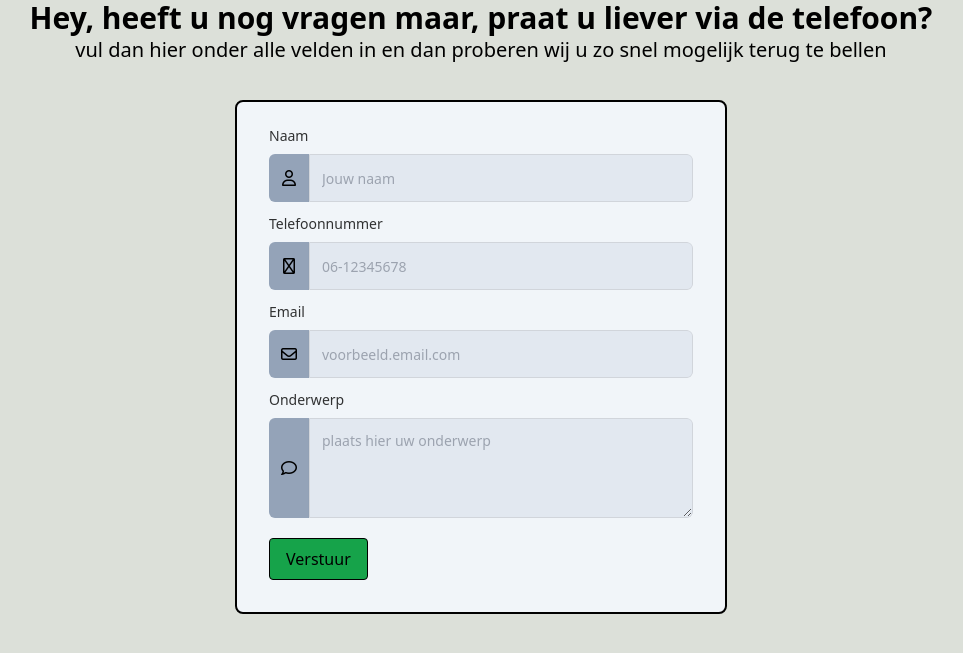
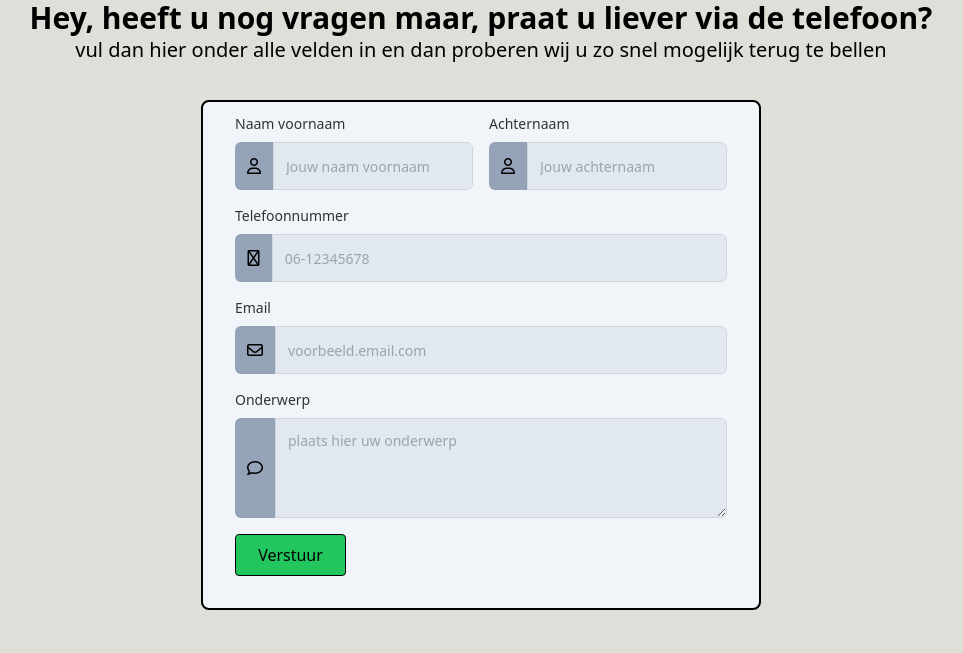
Before and after one commit to ChrisBouwhuis/terugBelpagina, a Laravel app: page / in a window 1280 px wide. Shown: the top 653 px of the page, without its empty margins (159-1122 px from the left). Run offline with Laravel 12, Linux system fonts and the light colour scheme; style sheets or scripts are compiled from the project's sources; some libraries are stand-ins or nearby versions.

Commit message:
ik heb een controler gemaakt waarmee ik input validatie kan doen als je submit met de juiste data word je order geplaatst en word je geredirect naar een success.blade.php pagina

```diff
--- /dev/null
+++ b/app/Http/Controllers/OrderControler.php
@@ -0,0 +1,68 @@
+<?php
+
+namespace App\Http\Controllers;
+
+use App\Models\CallbackOrder;
+use Illuminate\Http\Request;
+
+class OrderControler extends Controller
+{
+    /**
+     * Display a listing of the resource.
+     */
+    public function index()
+    {
+        return view('terugbelPagina');
+    }
+
+    /**
+     * Store a newly created resource in storage.
+     */
+    public function store(Request $request)
+    {
+        try {
+            $request->validate([
+                'name' => 'required',
+                'phone' => 'required',
+                'email' => 'required',
+                'comment' => 'required',
+            ]);
+            $callbackOrder = new CallbackOrder();
+            // gonna split this into first name and last name
+            $callbackOrder->name = $request->name;
+            $callbackOrder->phone = $request->phone;
+            $callbackOrder->email = $request->email;
+            $callbackOrder->comment = $request->comment;
+            $callbackOrder->save();
+            return redirect('/success');
+        } catch (\Exception $e) {
+            return redirect()->back()->with('error', 'Something went wrong');
+        }
+    }
+
+    /**
+     * Display the specified resource.
+     */
+    public function show(CallbackOrder $callbackOrder)
+    {
+        return $callbackOrder;
+    }
+
+    /**
+     * Update the specified resource in storage.
+     */
+    public function update(Request $request, CallbackOrder $callbackOrder)
+    {
+        $callbackOrder->status = $request->status;
+        $callbackOrder->department = $request->department;
+        $callbackOrder->save();
+    }
+
+    /**
+     * Remove the specified resource from storage.
+     */
+    public function destroy(CallbackOrder $callbackOrder)
+    {
+        $callbackOrder->delete();
+    }
+}
--- a/resources/views/components/input-fields/submit-button.blade.php
+++ b/resources/views/components/input-fields/submit-button.blade.php
@@ -1,4 +1,4 @@
-<button type="submit" class="border border-black overflow-hidden relative bg-green-600 mt-5 py-2 px-4 rounded group hover:bg-green-400 transition delay-75 duration-300">
+<button type="submit" class="border border-black overflow-hidden relative bg-green-500 py-2 w-full h-full rounded group hover:bg-green-300 transition delay-75 duration-300">
     <span class="z-50">{{ $text }}</span>
-    <div class="absolute -top-10 -left-12 w-2 h-[10rem] bg-white/50 z-10 rotate-45 transition delay-75 duration-300 group-hover:translate-x-32"></div>
+    <div class="absolute -top-10 -left-12 w-2 h-[10rem] bg-white/50 z-10 rotate-45 transition delay-75 duration-300 group-hover:translate-x-36"></div>
 </button>
--- a/resources/views/components/input-fields/text-block.blade.php
+++ b/resources/views/components/input-fields/text-block.blade.php
@@ -1,9 +1,18 @@
-<div class="flex flex-col mt-3 h-full">
+@props([
+    'heading' => 'Input',
+    'example' => 'Example',
+    'icon' => 'user',
+    'iconType' => 'regular',
+    'name' => 'input'
+])
+
+
+<div class="flex flex-col h-full">
     <label for="{{$heading}}" class="block mb-2 text-sm font-medium text-black/80">{{ $heading }}</label>
     <div class="flex group rounded-md overflow-hidden flex-row h-full">
         <div class="bg-slate-400 flex justify-center items-center w-10 min-h-max"><i class="p-3 fa-{{ $iconType }} fa-{{ $icon }}"></i></div>
-        <textarea id="{{ $heading }}" name="{{ $heading }}"
-                  class="w-96 p-3 border border-gray-300 rounded-r-md shadow-sm bg-slate-200
+        <textarea id="{{ $heading }}" name="{{ $name }}"
+                  class="w-full p-3 border border-gray-300 rounded-r-md shadow-sm bg-slate-200
                    dark:placeholder-black/60 focus:ring-[#DCE0D9] focus:border-[#DCE0D9] sm:text-sm min-h-max" placeholder="{{ $example }}"></textarea>
     </div>
 </div>
--- a/resources/views/components/input-fields/text-input.blade.php
+++ b/resources/views/components/input-fields/text-input.blade.php
@@ -4,15 +4,15 @@
     'icon' => 'user',
     'iconType' => 'regular',
     'type' => 'text',
-
+    'name' => 'input'
 ])
 
-<div class="flex flex-col mt-3">
+<div class="flex flex-col">
     <label for="{{$heading}}" class="block mb-2 text-sm font-medium text-black/80">{{ $heading }}</label>
     <div class="flex group rounded-md overflow-hidden flex-row">
         <div class="bg-slate-400 flex justify-center items-center w-10 h-12"><i class="p-3 fa-{{ $iconType }} fa-{{ $icon }}"></i></div>
-        <input type="{{ $type }}" id="{{ $heading }}" name="{{ $heading }}"
-               class="w-96 h-12 p-3 border border-gray-300 rounded-r-md shadow-sm bg-slate-200
+        <input type="{{ $type }}" id="{{ $heading }}" name="{{ $name }}"
+               class="w-full h-12 p-3 border border-gray-300 rounded-r-md shadow-sm bg-slate-200
                 dark:placeholder-black/60 focus:ring-[#DCE0D9] focus:border-[#DCE0D9] sm:text-sm" placeholder="{{ $example }}">
     </div>
 </div>
--- a/resources/views/terugbelPagina.blade.php
+++ b/resources/views/terugbelPagina.blade.php
@@ -7,14 +7,29 @@
         <p class="text-xl">vul dan hier onder alle velden in en dan proberen wij u zo snel mogelijk terug te bellen</p>
     </div>
     <div class="flex justify-center mt-4">
-        <form class="bg-slate-100 max-w-min pb-8 px-8 pt-3 rounded-lg border-black border-2">
+        <form  method="post" action="{{ route('create.callbackOrder') }}" class="bg-slate-100 w-[35rem] pb-8 px-8 pt-3 rounded-lg border-black border-2 grid grid-cols-12 gap-4">
+            @csrf
+            <div class="col-span-6">
                 <x-input-fields.text-input
-                heading="Naam"
-                example="Jouw naam"
+                    heading="Naam voornaam"
+                    example="Jouw naam voornaam"
                     icon="user"
                     iconType="regular"
                     type="text"
+                    name="firstName"
                 />
+            </div>
+            <div class="col-span-6">
+                    <x-input-fields.text-input
+                        heading="Achternaam"
+                        example="Jouw achternaam"
+                        icon="user"
+                        iconType="regular"
+                        type="text"
+                        name="lastName"
+                    />
+            </div>
+            <div class="col-span-12">
                 <x-input-fields.text-input
                     heading="Telefoonnummer"
                     example="06-12345678"
@@ -22,7 +37,10 @@
                     iconPosition="row"
                     iconType="regular"
                     type="text"
+                    name="phone"
                 />
+            </div>
+            <div class="col-span-12">
                 <x-input-fields.text-input
                     heading="Email"
                     example="voorbeeld.email.com"
@@ -30,20 +48,26 @@
                     iconPosition="row"
                     iconType="regular"
                     type="email"
+                    name="email"
                 />
-            <div class="h-[8rem]">
+            </div>
+            <div class="col-span-12">
+                <div class="h-[8rem] w-fu">
                     <x-input-fields.text-block
                         heading="Onderwerp"
                         example="plaats hier uw onderwerp"
                         icon="comment"
                         iconType="regular"
                         type="text"
+                        name="comment"
                     />
                 </div>
+            </div>
+            <div class="col-span-3">
                 <x-input-fields.submit-button
                     text="Verstuur"
                 />
-
+            </div>
         </form>
     </div>
 </x-head-nav-footer>
--- a/routes/web.php
+++ b/routes/web.php
@@ -1,7 +1,11 @@
 <?php
 
+use App\Http\Controllers\OrderControler;
 use Illuminate\Support\Facades\Route;
 
-Route::get('/', function () {
-    return view('terugbelPagina');
+Route::get('/', [OrderControler::class , 'index'])->name('callbackOrder.index');
+Route::post('/callbackOrder', [OrderControler::class , 'store'])->name('create.callbackOrder');
+
+Route::get('/success', function () {
+    return view('success');
 });
```
Also changed, not shown: resources/views/success.blade.php (added, +8 -0 lines). Lines whose indentation alone changed are shown as unchanged.
